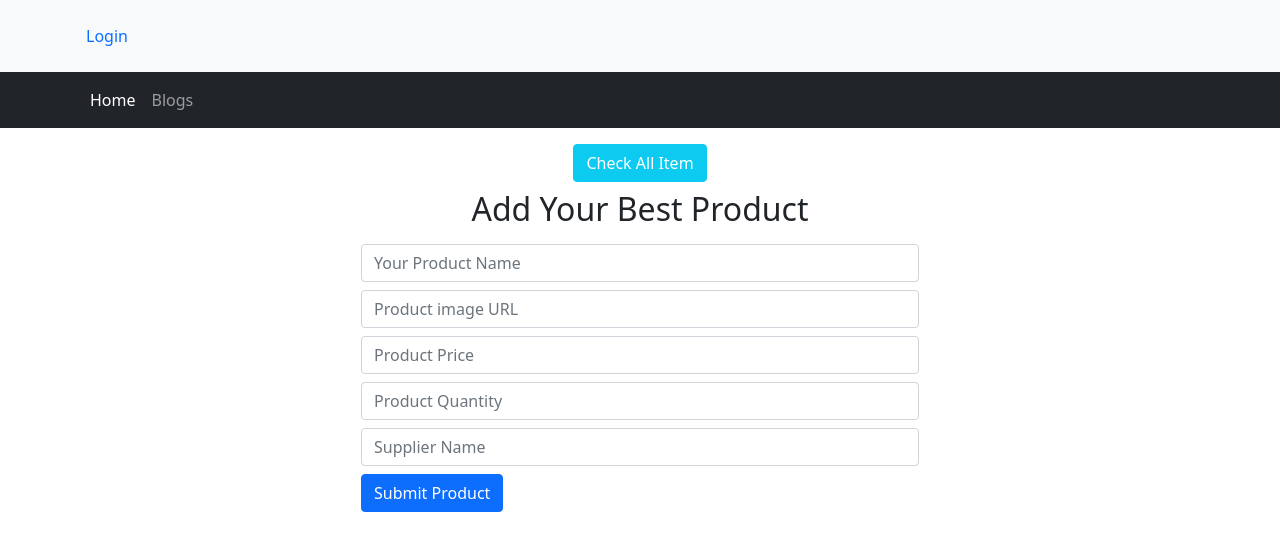
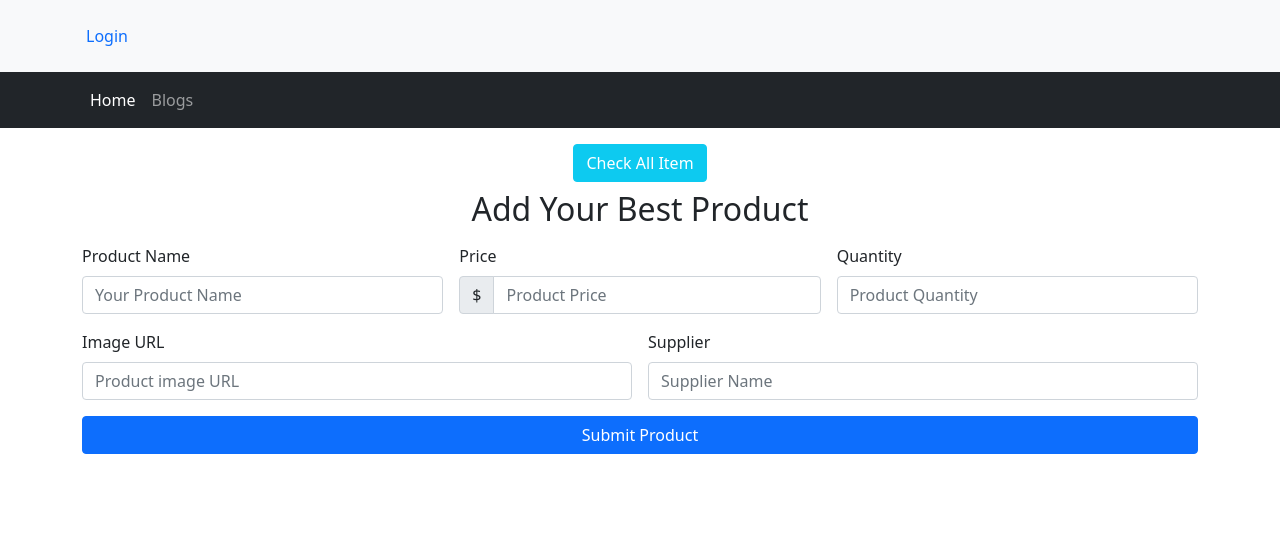
Before and after one commit to Cihsan/warehouse-management-client, a React (Create React App) app: page /add-item in a window 1280 px wide. Shown: the top 550 px of the page. Built offline with nearby package versions, Linux system fonts and the light colour scheme.

Commit message:
modify add item form

```diff
--- a/src/App.js
+++ b/src/App.js
@@ -2,7 +2,7 @@ import { Route, Routes } from 'react-router-dom';
 import './App.css';
 import Header from './Pages/Common/Header';
 import Blogs from './Pages/Unique/Blogs';
-import Home from './Pages/Unique/Home';
+import Home from './Pages/Unique/Home/Home';
 import Login from './Pages/Unique/Login';
 import 'react-toastify/dist/ReactToastify.css';
 import UpdateQuantity from './Pages/Unique/UpdateQuantity';
--- a/src/Pages/Unique/AddItems.js
+++ b/src/Pages/Unique/AddItems.js
@@ -1,6 +1,4 @@
 import React from 'react';
-import Button from 'react-bootstrap/esm/Button';
-import Form from 'react-bootstrap/Form'
 import { Link } from 'react-router-dom';
 const AddItems = () => {
 
@@ -10,7 +8,7 @@ const AddItems = () => {
         const price = event.target.price.value
         const qt = event.target.qt.value
         const sName = event.target.sName.value
-        const product={pName,pic,price,qt,sName}
+        const product = { pName, pic, price, qt, sName }
         const url = `http://localhost:5000/products`
         fetch(url, {
             method: 'POST',
@@ -32,28 +30,41 @@ const AddItems = () => {
                 <h2>Add Your Best Product</h2>
             </div>
             <div className='mt-3'>
-                <Form onSubmit={addItem} className='w-50 mx-auto'>
+                <form onSubmit={addItem} className="row g-3">
 
-                    <Form.Group className="mb-2" >
-                        <Form.Control type="text" name='pName' placeholder="Your Product Name" required />
-                    </Form.Group>
-                    <Form.Group className="mb-2" >
-                        <Form.Control type="text" name='pic' placeholder="Product image URL" />
-                    </Form.Group>
-                    <Form.Group className="mb-2" >
-                        <Form.Control type="number" name='price' placeholder="Product Price" required />
-                    </Form.Group>
-                    <Form.Group className="mb-2" >
-                        <Form.Control type="number" name='qt' placeholder="Product Quantity" required />
-                    </Form.Group>
-                    <Form.Group className="mb-2" >
-                        <Form.Control type="text" name='sName' placeholder="Supplier Name" required />
-                    </Form.Group>
-                    <Button variant="primary" type="submit">
-                        Submit Product
-                    </Button>
-                </Form>
+                    <div className="col-md-4">
+                        <label className="form-label">Product Name</label>
+                        <input type="text" className="form-control" name='pName' placeholder="Your Product Name" required />
+                    </div>
 
+                    <div className="col-md-4">
+                        <label className="form-label">Price</label>
+                        <div className="input-group ">
+                            <span className="input-group-text">$</span>
+                            <input type="number" className="form-control" name='price' placeholder="Product Price" required />
+                        </div>
+                    </div>
+                    <div className="col-md-4">
+                        <label className="form-label">Quantity</label>
+                        <div className="input-group ">
+                            <input className="form-control" type="number" name='qt' placeholder="Product Quantity" required />
+                        </div>
+                    </div>
+
+                    <div className="col-md-6">
+                        <label className="form-label">Image URL</label>
+                        <input type="text" className="form-control" name='pic' placeholder="Product image URL" required />
+                    </div>
+
+                    <div className="col-md-6">
+                        <label className="form-label">Supplier</label>
+                        <input type="text" className="form-control" name='sName' placeholder="Supplier Name" required />
+                    </div>
+
+                    <div className="col-12">
+                        <button className="btn btn-primary w-100" type="submit">Submit Product</button>
+                    </div>
+                </form>
             </div>
 
         </div>
--- a/src/Pages/Unique/Home.js
+++ b/src/Pages/Unique/Home/Home.js
@@ -1,8 +1,8 @@
 import React from 'react';
 import { Link } from 'react-router-dom';
-import Banner from './Banner';
-import SupplyProduct from './SupplyProduct';
-import TextBG from './TextBG';
+import Banner from '../Home/Banner';
+import SupplyProduct from '../Home/SupplyProduct';
+import TextBG from '../Home/TextBG';
 
 const Home = () => {
     return (
--- a/src/Pages/Unique/SupplyProduct.js
+++ b/src/Pages/Unique/Home/SupplyProduct.js
@@ -1,6 +1,6 @@
 import React, { useEffect, useState } from 'react';
 import { useNavigate } from 'react-router-dom';
-import '../../assets/Style/SupplyProduct.css'
+import '../../../assets/Style/SupplyProduct.css'
 const SupplyProduct = () => {
     const [products, setProduct] = useState([])
     useEffect(() => {
@@ -23,7 +23,9 @@ const SupplyProduct = () => {
                             <p>{product.price}</p>
                             <p>{product.qt}</p>
                             <p>{product.sName}</p>
+
                             <button onClick={() => navigate(`/update-quantity/${product._id}`)} className='btn btn-info text-white'>Stock Update</button>
+
                         </div>
                     )
                 }
--- a/src/assets/Style/SupplyProduct.css
+++ b/src/assets/Style/SupplyProduct.css
@@ -4,60 +4,24 @@
     inherits: false;
 }
 
-/*   :root {
-    --cards-height: 50vh;
-    --cards-width: calc(var(--cards-height) / 1.2);
-  } */
-
-
-/*   body {
-    min-height: 100vh;
-    background: #212534;
-    display: flex;
-    align-items: center;
-    flex-direction: column;
-    padding-top: 2rem;
-    padding-bottom: 2rem;
-    box-sizing: border-box;
-  } */
-
-
 .cards {
-    /* background: #191c29; */
-    /* width: var(--cards-width); */
-    /* height: var(--cards-height); */
-    /* padding: 3px; */
     position: relative;
-    /* border-radius: 6px; */
-    /* justify-content: center;
-    align-items: center;
-    text-align: center;
-    display: flex; */
     margin: 10px;
-    /* font-size: 1.5em; */
     color: #4e00c2;
     cursor: pointer;
-    /* font-family: cursive; */
 }
 
 .cards:hover {
     color: rgb(88 199 250 / 100%);
     transition: color 1s;
 }
-  /* .cards:hover:before, .cards:hover:after {
-    animation: none;
-    opacity: 0;
-  } */
-
 
 .cards::before {
     content: "";
     width: 104%;
     height: 102%;
     border-radius: 8px;
-    background-image: linear-gradient(
-      var(--rotate)
-      , #5ddcff, #3c67e3 43%, #4e00c2);
+    background-image: linear-gradient(var(--rotate), #5ddcff, #3c67e3 43%, #4e00c2);
     position: absolute;
     z-index: -1;
     top: -1%;
@@ -68,18 +32,11 @@
 .cards::after {
     position: absolute;
     content: "";
-    /* top: calc(var(--cards-height) / 6); */
-    /* left: 0; */
-    /* right: 0; */
     z-index: -1;
-    /* height: 100%; */
-    /* width: 100%; */
     margin: 0 auto;
     transform: scale(0.8);
     filter: blur(calc(var(--cards-height) / 6));
-    background-image: linear-gradient(
-      var(--rotate)
-      , #5ddcff, #3c67e3 43%, #4e00c2);
+    background-image: linear-gradient(var(--rotate), #5ddcff, #3c67e3 43%, #4e00c2);
     opacity: 1;
     transition: opacity .5s;
     animation: spin 2.5s linear infinite;
@@ -89,7 +46,107 @@
     0% {
         --rotate: 0deg;
     }
+
     100% {
         --rotate: 360deg;
     }
 }
+
+/* 3 */
+.btn-ani {
+    background: rgb(0,172,238);
+  background: linear-gradient(0deg, rgba(0,172,238,1) 0%, rgba(2,126,251,1) 100%);
+    width: 130px;
+    height: 40px;
+    line-height: 42px;
+    padding: 0;
+    border: none;
+
+  }
+  .btn-ani span {
+    position: relative;
+    display: block;
+    width: 100%;
+    height: 100%;
+  }
+  .btn-ani:before,
+  .btn-ani:after {
+    position: absolute;
+    content: "";
+    right: 0;
+    top: 0;
+     background: rgba(2,126,251,1);
+    transition: all 0.3s ease;
+  }
+  .btn-ani:before {
+    height: 0%;
+    width: 2px;
+  }
+  .btn-ani:after {
+    width: 0%;
+    height: 2px;
+  }
+  .btn-ani:hover{
+     background: transparent;
+    box-shadow: none;
+  }
+  .btn-ani:hover:before {
+    height: 100%;
+  }
+  .btn-ani:hover:after {
+    width: 100%;
+  }
+  .btn-ani span:hover{
+     color: rgba(2,126,251,1);
+  }
+  .btn-ani span:before,
+  .btn-ani span:after {
+    position: absolute;
+    content: "";
+    left: 0;
+    bottom: 0;
+     background: rgba(2,126,251,1);
+    transition: all 0.3s ease;
+  }
+  .btn-ani span:before {
+    width: 2px;
+    height: 0%;
+  }
+  .btn-ani span:after {
+    width: 0%;
+    height: 2px;
+  }
+  .btn-ani span:hover:before {
+    height: 100%;
+  }
+  .btn-ani span:hover:after {
+    width: 100%;
+  }
+
+.btn-min {
+    width: 130px;
+    height: 40px;
+    color: #fff;
+    border-radius: 5px;
+    padding: 10px 25px;
+    font-family: 'Lato', sans-serif;
+    font-weight: 500;
+    background: transparent;
+    cursor: pointer;
+    transition: all 0.3s ease;
+    position: relative;
+    display: inline-block;
+    box-shadow: inset 2px 2px 2px 0px rgba(255, 255, 255, .5),
+        7px 7px 20px 0px rgba(0, 0, 0, .1),
+        4px 4px 5px 0px rgba(0, 0, 0, .1);
+    outline: none;
+}
+
+.frame {
+    width: 90%;
+    margin: 40px auto;
+    text-align: center;
+  }
+  button {
+    margin: 20px;
+  }
```
Also changed, not shown: src/Pages/Unique/Home/Banner.js (renamed from src/Pages/Unique/Banner.js), src/Pages/Unique/Home/TextBG.js (renamed from src/Pages/Unique/TextBG.js). Lines whose indentation alone changed are shown as unchanged.
